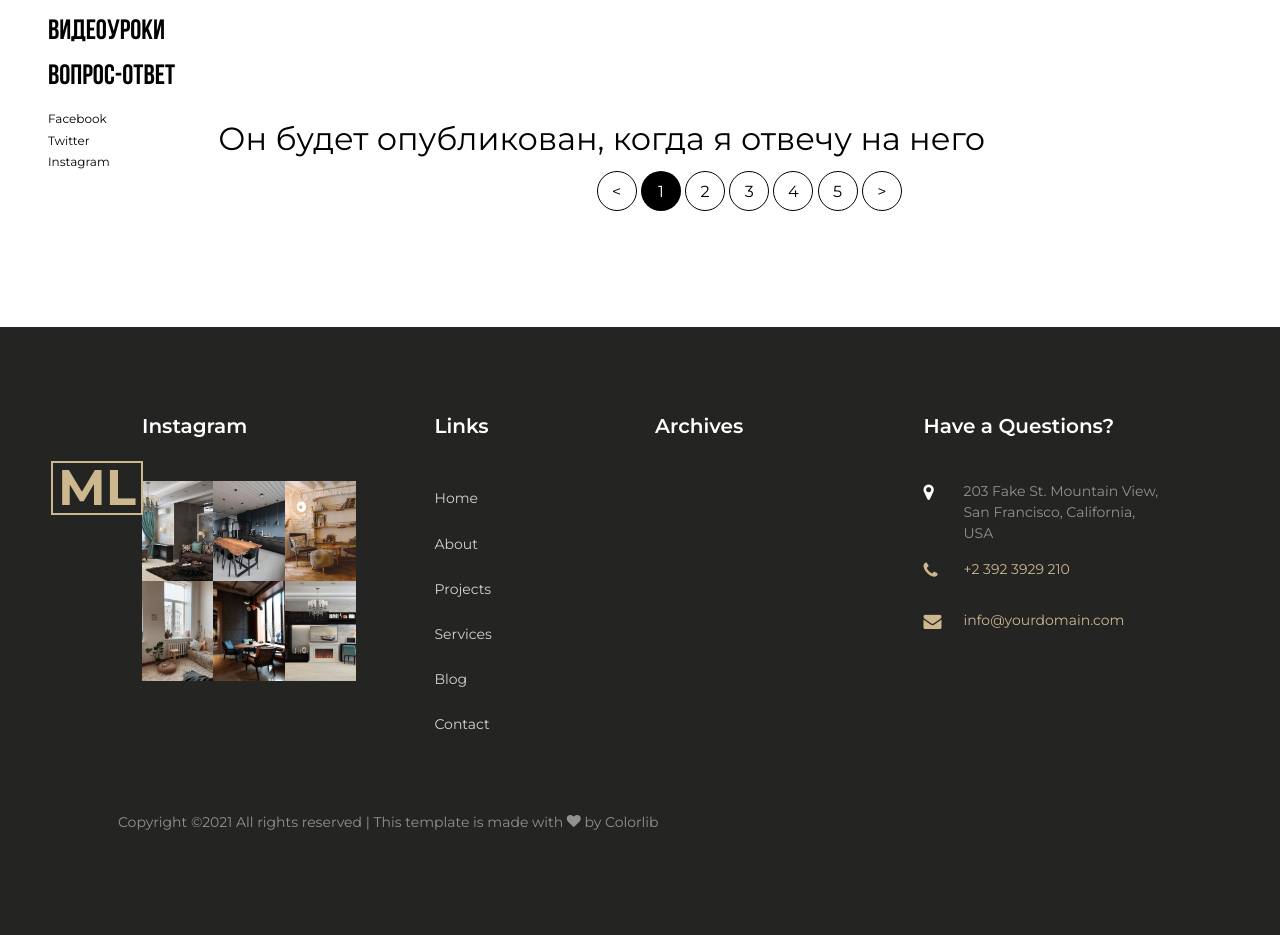
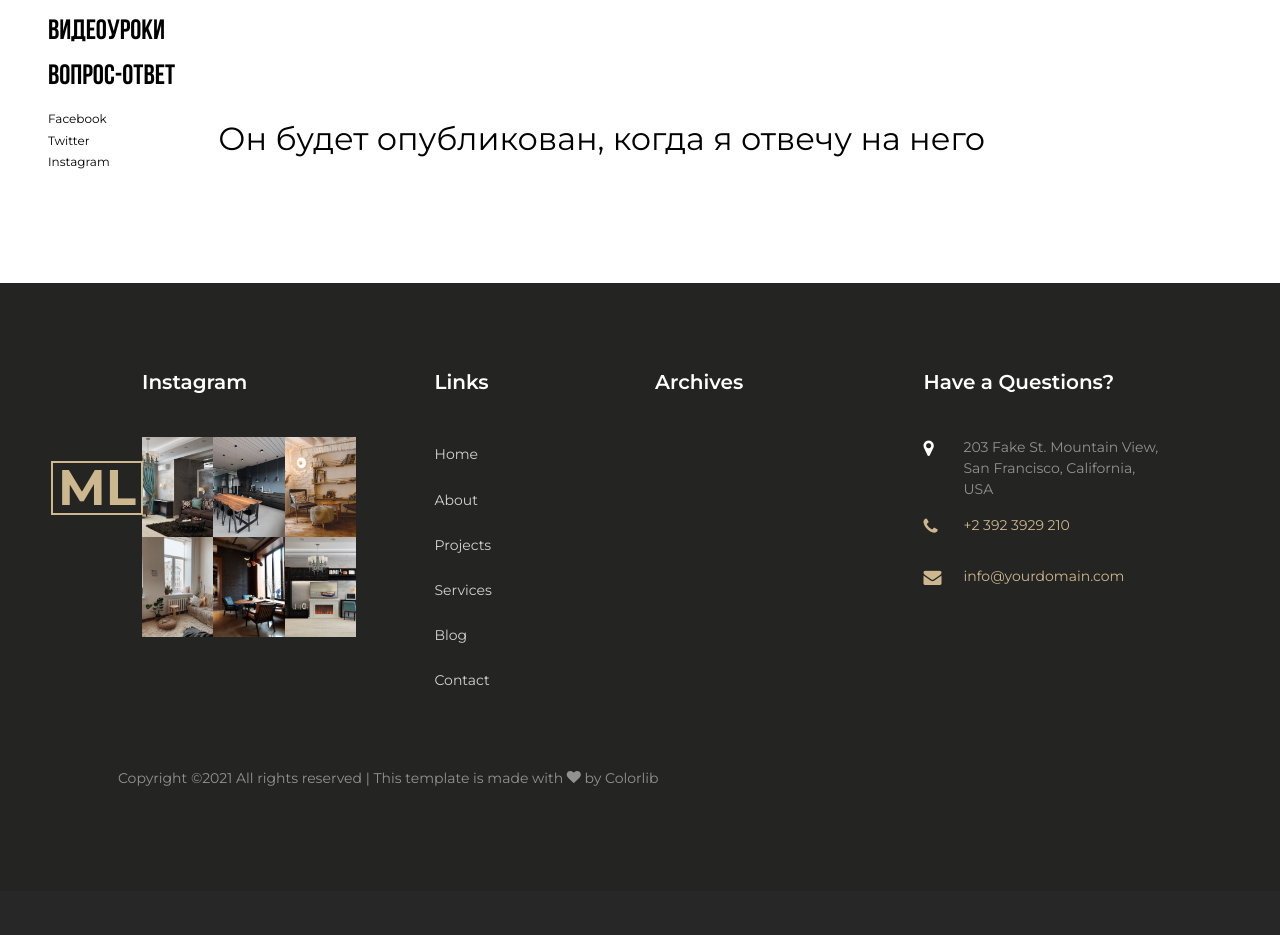
Before and after one commit to fecitpotentiam/chess_blog, a Django app: page /thanks in a window 1280 px wide. Shown: the part 220-1155 px from the top of the page. After the commit the page ends 1006 px from the top, so only its background shows below. Run offline with Django 3.2, Linux system fonts and the light colour scheme; data that the repository does not hold is empty; some libraries are stand-ins or nearby versions; some web fonts are replaced.

Commit message:
Deleted pagination from thanks page template

```diff
--- a/templates/thanks.html
+++ b/templates/thanks.html
@@ -19,25 +19,6 @@
                 <div class="col-md-10">
                     <h2>Он будет опубликован, когда я отвечу на него</h2>
 
-
-                    {#                Pagination Block#}
-
-                    <div class="row">
-                        <div class="col">
-                            <div class="block-27">
-                                <ul>
-                                    <li><a href="#">&lt;</a></li>
-                                    <li class="active"><span>1</span></li>
-                                    <li><a href="#">2</a></li>
-                                    <li><a href="#">3</a></li>
-                                    <li><a href="#">4</a></li>
-                                    <li><a href="#">5</a></li>
-                                    <li><a href="#">&gt;</a></li>
-                                </ul>
-                            </div>
-                        </div>
-                    </div>
-
                 </div>
             </div>
         </div>
```
